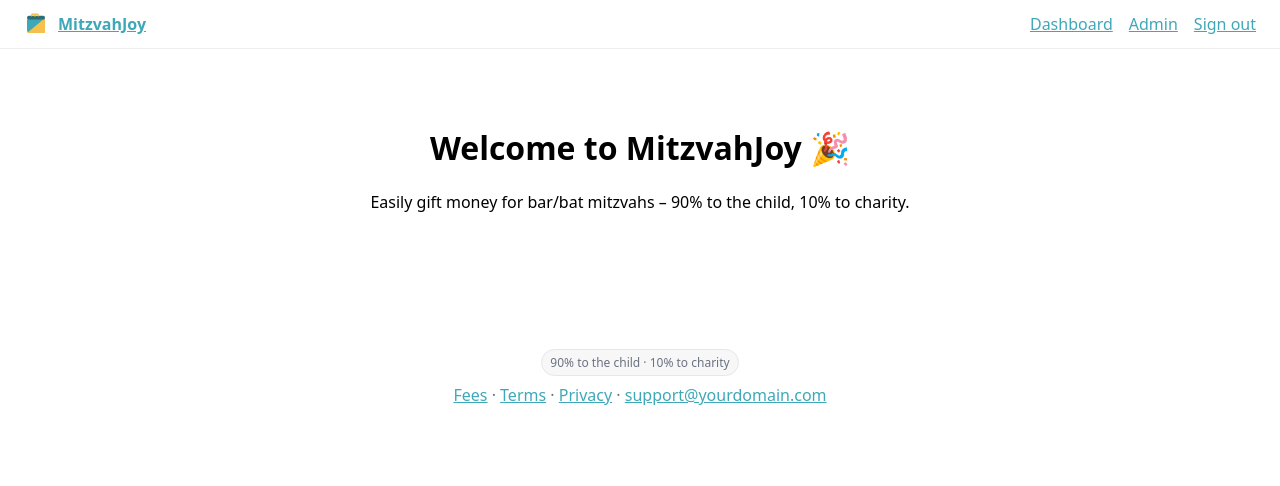
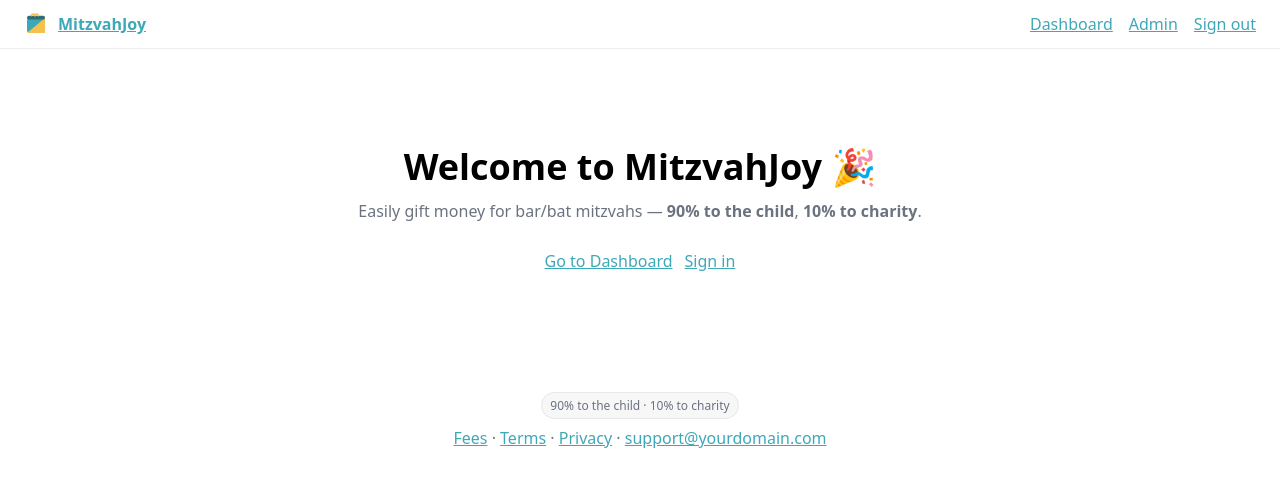
Before and after one commit to mhershberg78/MitzvahJoy, a Next.js app: page / in a window 1280 px wide. Shown: the top 486 px of the page. Built offline with nearby package versions, Linux system fonts and the light colour scheme.

Commit message:
Update page.tsx

```diff
--- a/src/app/page.tsx
+++ b/src/app/page.tsx
@@ -1,8 +1,25 @@
+import Link from "next/link";
+
 export default function Home() {
   return (
-    <main style={{ padding: "2rem", textAlign: "center" }}>
-      <h1>Welcome to MitzvahJoy 🎉</h1>
-      <p>Easily gift money for bar/bat mitzvahs – 90% to the child, 10% to charity.</p>
+    <main className="container" style={{ padding: "2rem 0" }}>
+      <section style={{ textAlign: "center", marginTop: 40 }}>
+        <h1 style={{ fontSize: 36, lineHeight: 1.2, marginBottom: 12 }}>
+          Welcome to MitzvahJoy 🎉
+        </h1>
+        <p style={{ color: "#6b7280", maxWidth: 680, margin: "0 auto 28px" }}>
+          Easily gift money for bar/bat mitzvahs — <strong>90% to the child</strong>, <strong>10% to charity</strong>.
+        </p>
+
+        <div style={{ display: "flex", gap: 12, justifyContent: "center" }}>
+          <Link href="/dashboard" className="button">
+            Go to Dashboard
+          </Link>
+          <Link href="/signin" className="button button-secondary">
+            Sign in
+          </Link>
+        </div>
+      </section>
     </main>
   );
 }
```
